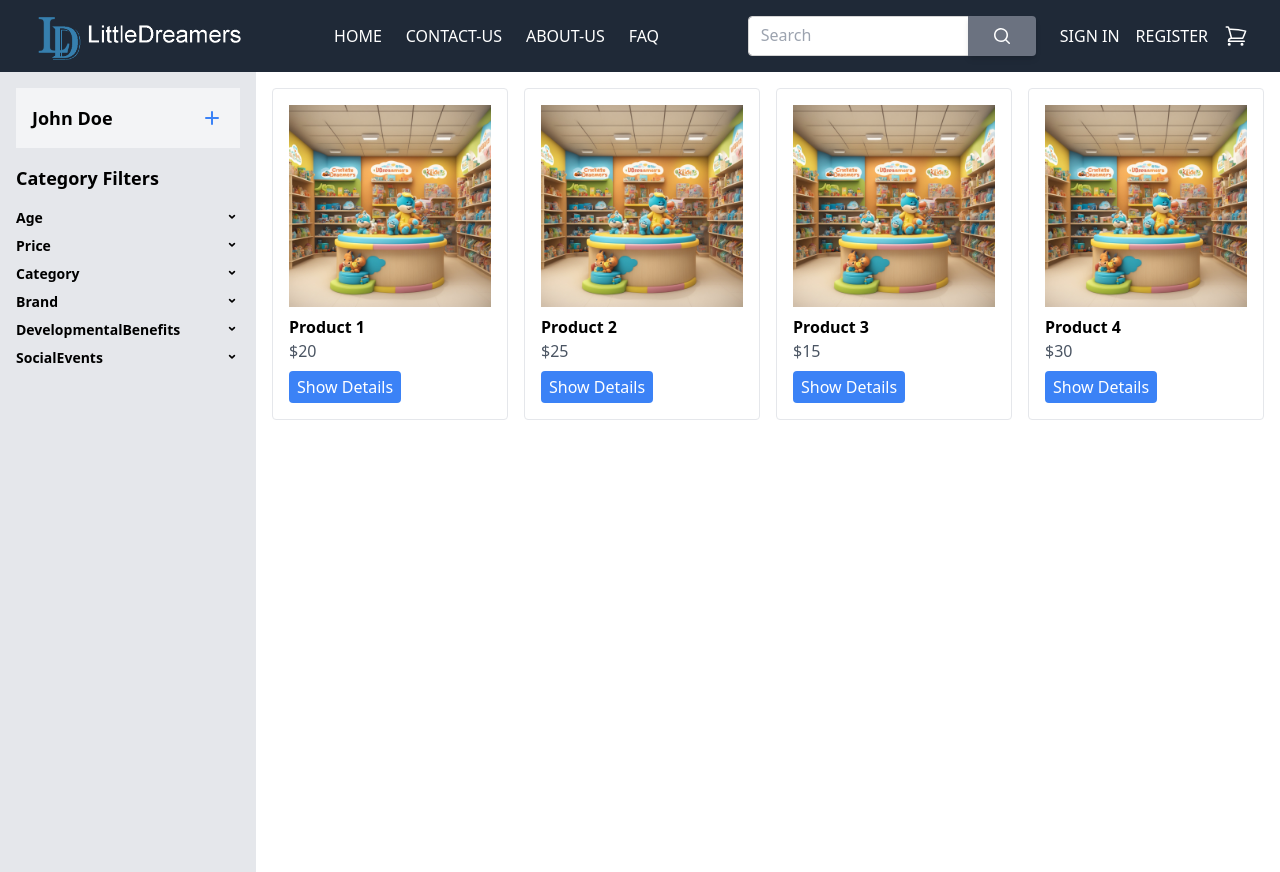
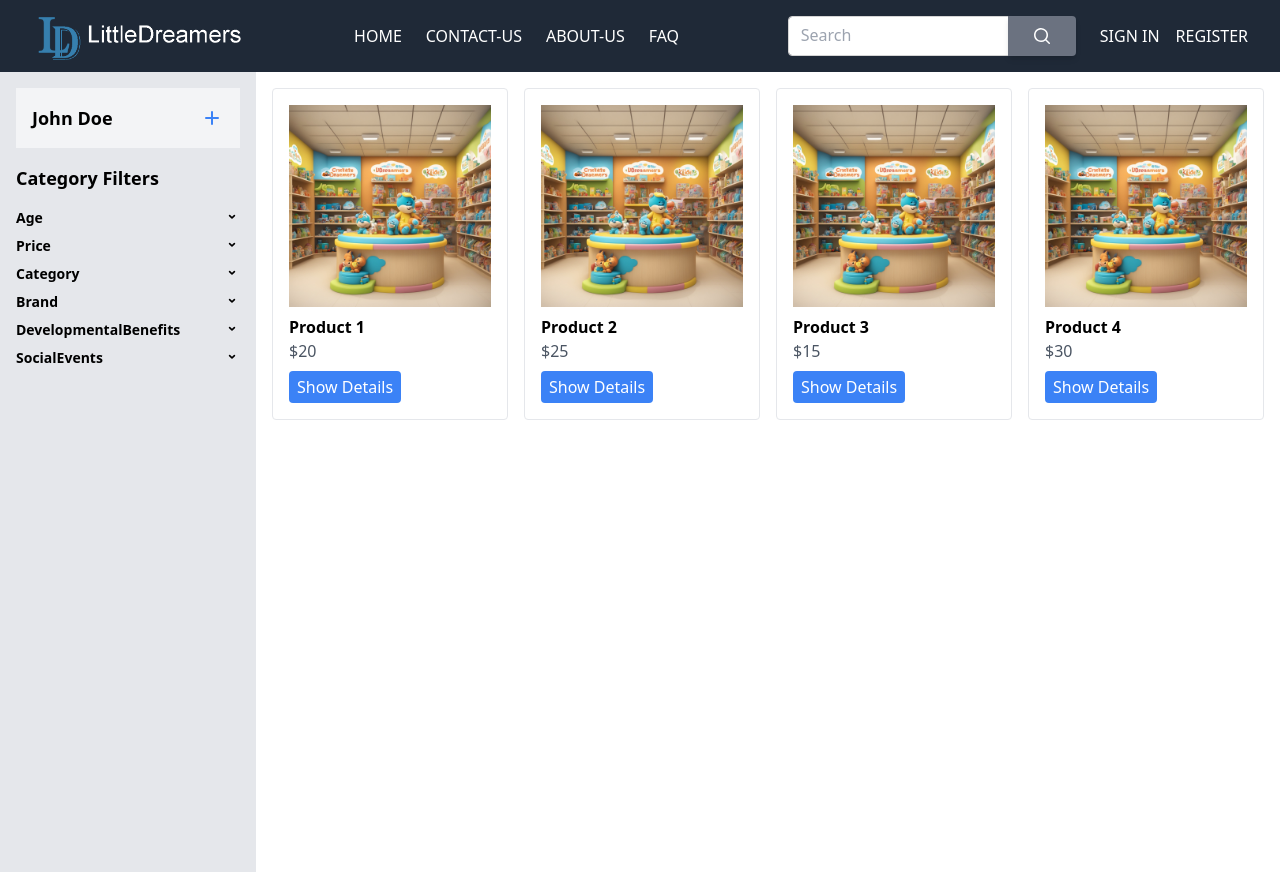
Before and after one commit to WalidBabi/LittleDreamersFrontEnd, a React (Create React App) app: page / in a window 1280 px wide. Built offline with nearby package versions, Linux system fonts and the light colour scheme; the HTML template or start-up script is replaced by a standard one.

Commit message:
Edit shopping cart

```diff
--- a/src/Navbar/Navbar.jsx
+++ b/src/Navbar/Navbar.jsx
@@ -104,6 +104,41 @@ function NavBar() {
               LOG OUT
             </button>
             {/* Render other authenticated user links here */}
+            {/* Shopping Cart Icon */}
+            <div className="relative">
+              <svg
+                xmlns="http://www.w3.org/2000/svg"
+                className="h-6 w-6 text-white hover:text-red-500 cursor-pointer"
+                fill="none"
+                viewBox="0 0 24 24"
+                stroke="currentColor"
+                strokeWidth="1.5"
+                onClick={handleCartClick} // Handle click on the cart icon
+              >
+                <path
+                  strokeLinecap="round"
+                  strokeLinejoin="round"
+                  d="M2.25 3h1.386c.51 0 .955.343 1.087.835l.383 1.437M7.5 14.25a3 3 0 00-3 3h15.75m-12.75-3h11.218c1.121-2.3 2.1-4.684 2.924-7.138a60.114 60.114 0 00-16.536-1.84M7.5 14.25L5.106 5.272M6 20.25a.75.75 0 11-1.5 0 .75.75 0 011.5 0zm12.75 0a.75.75 0 11-1.5 0 .75.75 0 011.5 0z"
+                />
+              </svg>
+
+              {/* Cart Popup */}
+              {showCart && (
+                <div className="fixed top-0 left-0 right-0 bottom-0 flex items-center justify-center bg-gray-800 bg-opacity-75">
+                  <div className="bg-white p-8 rounded shadow-md">
+                    <h2 className="text-lg font-bold mb-4">Shopping Cart</h2>
+                    <ul>
+                      {cartItems.map((item) => (
+                        <li key={item.id}>
+                          {item.name} - ${item.price}
+                        </li>
+                      ))}
+                    </ul>
+                    {/* Add checkout or more cart functionality here */}
+                  </div>
+                </div>
+              )}
+            </div>
           </>
         ) : (
           <>
@@ -121,40 +156,6 @@ function NavBar() {
             </Link>
           </>
         )}
-
-        {/* Shopping Cart Icon */}
-        <div className="relative">
-          <svg
-            xmlns="http://www.w3.org/2000/svg"
-            className="h-6 w-6 text-white hover:text-red-500 cursor-pointer"
-            fill="none"
-            viewBox="0 0 24 24"
-            stroke="currentColor"
-            stroke-width="1.5"
-            onClick={handleCartClick} // Handle click on the cart icon
-          >
-            <path
-              stroke-linecap="round"
-              stroke-linejoin="round"
-              d="M2.25 3h1.386c.51 0 .955.343 1.087.835l.383 1.437M7.5 14.25a3 3 0 00-3 3h15.75m-12.75-3h11.218c1.121-2.3 2.1-4.684 2.924-7.138a60.114 60.114 0 00-16.536-1.84M7.5 14.25L5.106 5.272M6 20.25a.75.75 0 11-1.5 0 .75.75 0 011.5 0zm12.75 0a.75.75 0 11-1.5 0 .75.75 0 011.5 0z"
-            />
-          </svg>
-
-          {/* Cart Popup */}
-          {showCart && (
-            <div className="absolute top-10 right-0 bg-white p-4 shadow-md">
-              <h2 className="text-lg font-bold mb-2">Shopping Cart</h2>
-              <ul>
-                {cartItems.map((item) => (
-                  <li key={item.id}>
-                    {item.name} - ${item.price}
-                  </li>
-                ))}
-              </ul>
-              {/* Add checkout or more cart functionality here */}
-            </div>
-          )}
-        </div>
       </div>
     </div>
   );
```
